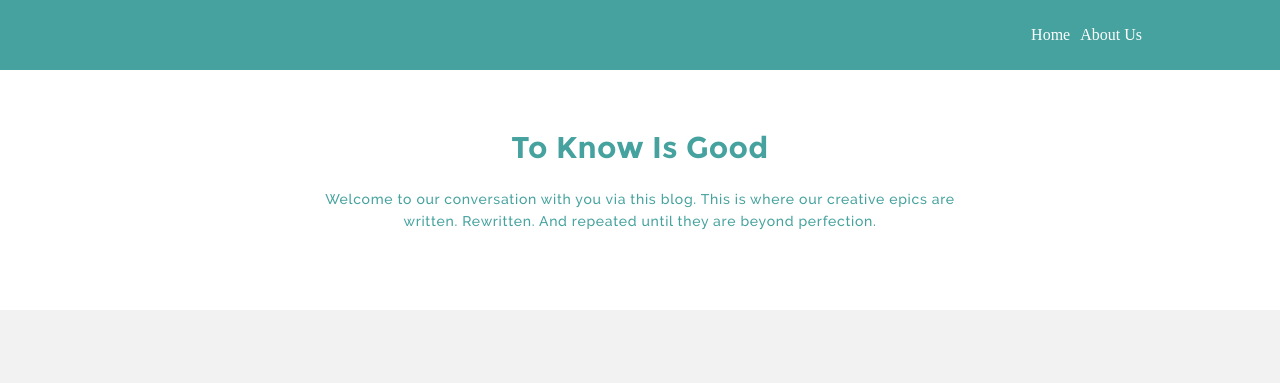
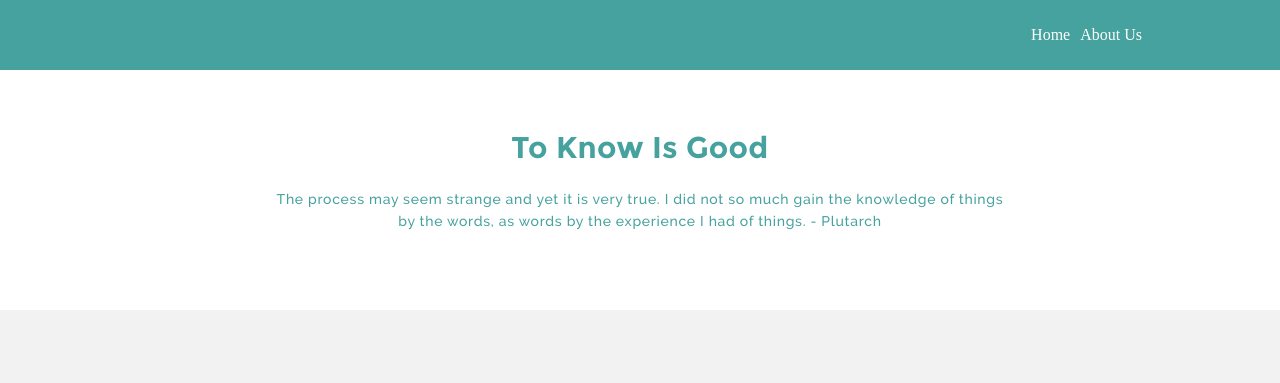
Before and after one commit to sherlifelix/blog, a Jekyll site: the page built from index.html, in a window 1280 px wide and 900 px high. Shown: the top 383 px of the window. Built offline with Jekyll 4.4.1, drawn with Linux system fonts in a browser that asks for light colours.

Commit message:
Update blog.yml

```diff
--- a/_data/blog.yml
+++ b/_data/blog.yml
@@ -1,2 +1,2 @@
  title: "To Know Is Good"
- description: "Welcome to our conversation with you via this blog. This is where our creative epics are written. Rewritten. And repeated until they are beyond perfection."
+ description: "The process may seem strange and yet it is very true. I did not so much gain the knowledge of things by the words, as words by the experience I had of things. - Plutarch"
```
